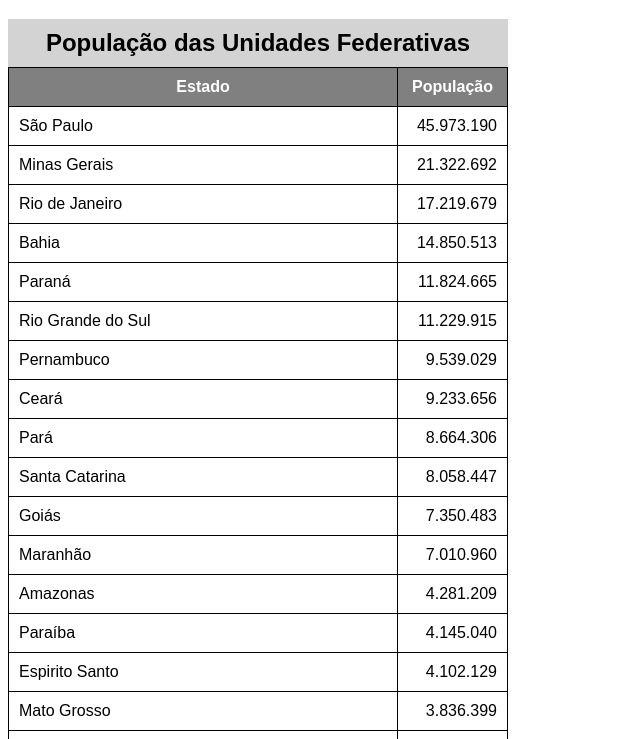
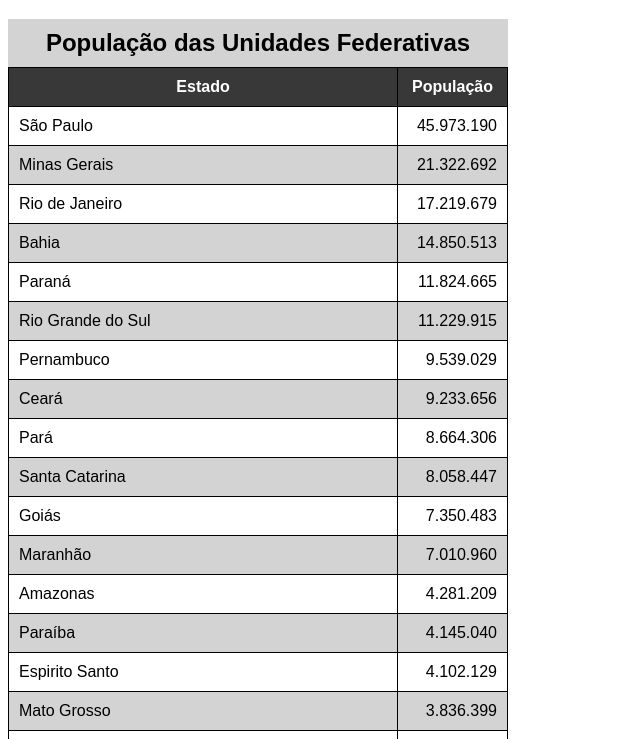
Before and after one commit to GabrielaEsmaniotto/html-css, a plain HTML site: page exercicios/ex023/tabela002.html in a window 1280 px wide. Shown: the part 61-800 px from the top of the page, without its empty margins (0-640 px from the left). Drawn offline with Linux system fonts and the light colour scheme.

Commit message:
atualização tabelas

```diff
--- a/exercicios/ex023/tabela002.html
+++ b/exercicios/ex023/tabela002.html
@@ -12,6 +12,7 @@
         table {
             width: 500px;
             border-collapse: collapse;
+            position: relative;
         }
 
         td, th {
@@ -26,9 +27,19 @@
             background-color: lightgray;
         }
 
-        thead {
-            background-color: gray;
+        thead, tfoot {
+            background-color: #383838;
             color: white;
+        }
+
+        thead > tr > th {
+            position: sticky;
+            top: -1px;
+            background-color: #383838;
+        }
+
+        tbody tr:nth-child(2n) {
+            background-color: lightgray;
         }
 
         td.num {
```
